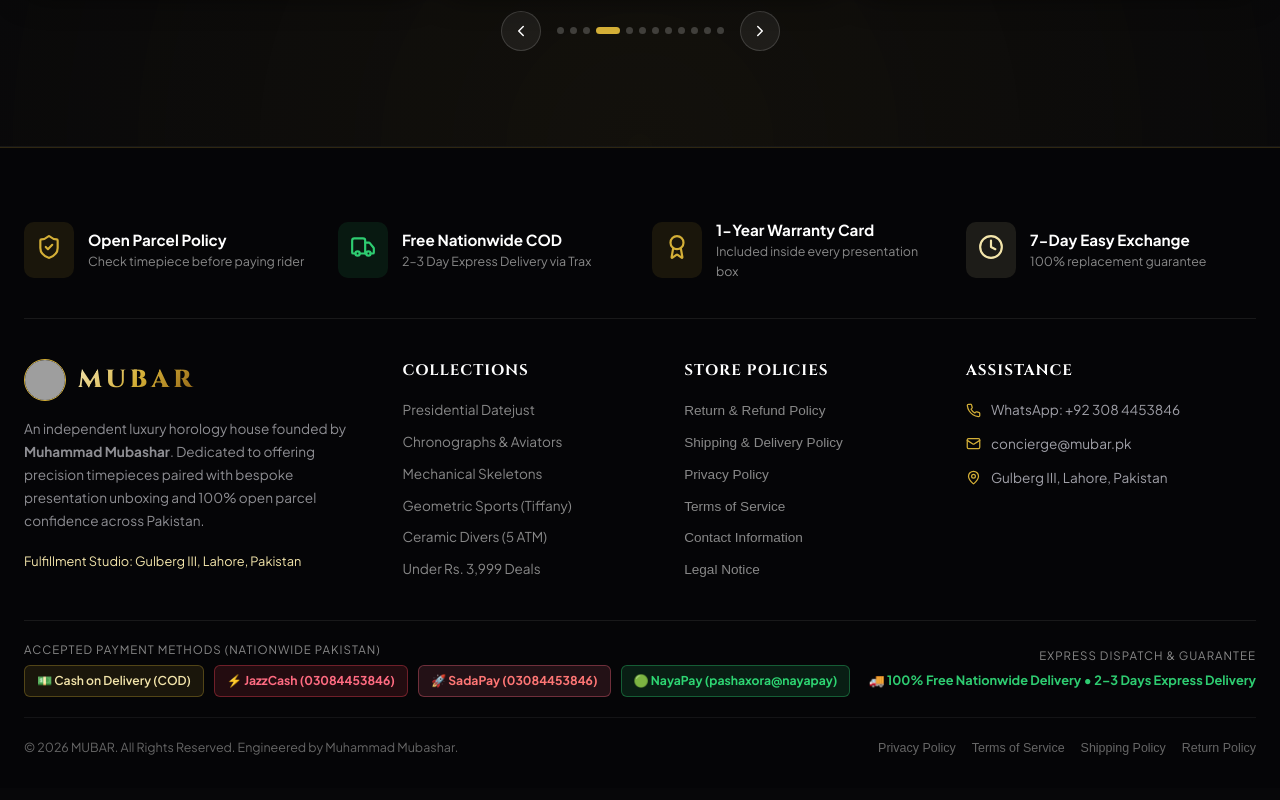
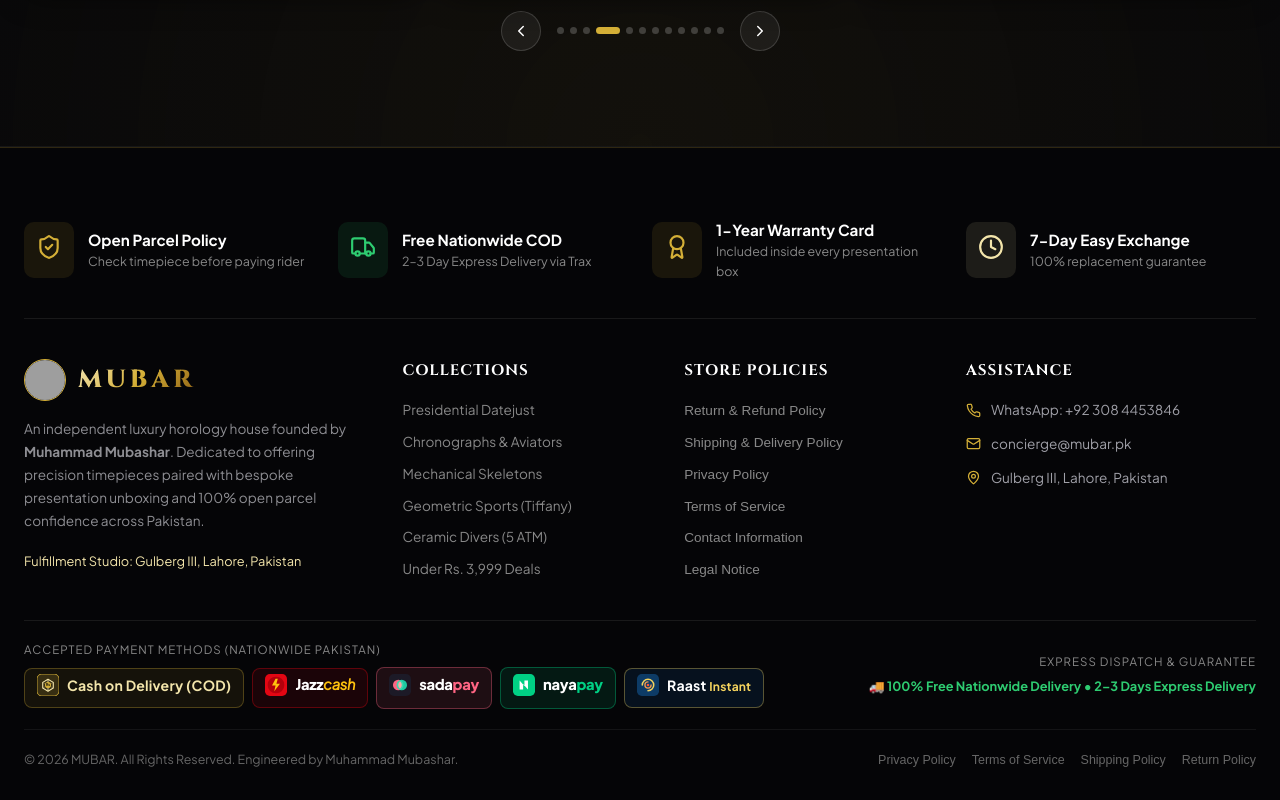
Before and after one commit to pasha804/mubar-store, a React (Vite) app: page / in a window 1280 px wide. Shown: the part 5475-6275 px from the top of the page. Built offline with nearby package versions, Linux system fonts and the light colour scheme; no server answers; grey boxes are pictures that could not be loaded; a web font is replaced by a local one.

Commit message:
feat: Add official SVG payment logos for JazzCash, SadaPay, NayaPay, Raast and remove raw numbers from footer

```diff
--- a/src/components/Footer.jsx
+++ b/src/components/Footer.jsx
@@ -1,5 +1,6 @@
 import React from 'react';
 import { ShieldCheck, Truck, Clock, Award, Phone, Mail, MapPin } from 'lucide-react';
+import { JazzCashLogo, SadaPayLogo, NayaPayLogo, CashOnDeliveryBadge, RaastLogo } from './PaymentLogos';
 
 export default function Footer({ onScrollTo, onOpenAdmin, onOpenPolicy }) {
   return (
@@ -175,22 +176,25 @@
           gap: '16px'
         }}>
           <div>
-            <div style={{ fontSize: '0.72rem', color: '#888', textTransform: 'uppercase', letterSpacing: '1px', marginBottom: '6px' }}>
+            <div style={{ fontSize: '0.72rem', color: '#888', textTransform: 'uppercase', letterSpacing: '1px', marginBottom: '8px' }}>
               ACCEPTED PAYMENT METHODS (NATIONWIDE PAKISTAN)
             </div>
-            <div style={{ display: 'flex', alignItems: 'center', gap: '10px', flexWrap: 'wrap' }}>
-              <span style={{ background: 'rgba(212, 175, 55, 0.1)', border: '1px solid rgba(212, 175, 55, 0.3)', padding: '5px 12px', borderRadius: '6px', fontSize: '0.76rem', color: '#F3E5AB', fontWeight: 600 }}>
-                💵 Cash on Delivery (COD)
-              </span>
-              <span style={{ background: 'rgba(255, 71, 87, 0.12)', border: '1px solid rgba(255, 71, 87, 0.35)', padding: '5px 12px', borderRadius: '6px', fontSize: '0.76rem', color: '#FF6B81', fontWeight: 700 }}>
-                ⚡ JazzCash (03084453846)
-              </span>
-              <span style={{ background: 'rgba(255, 107, 129, 0.12)', border: '1px solid rgba(255, 107, 129, 0.35)', padding: '5px 12px', borderRadius: '6px', fontSize: '0.76rem', color: '#FF7675', fontWeight: 700 }}>
-                🚀 SadaPay (03084453846)
-              </span>
-              <span style={{ background: 'rgba(46, 213, 115, 0.12)', border: '1px solid rgba(46, 213, 115, 0.35)', padding: '5px 12px', borderRadius: '6px', fontSize: '0.76rem', color: '#2ED573', fontWeight: 700 }}>
-                🟢 NayaPay (pashaxora@nayapay)
-              </span>
+            <div style={{ display: 'flex', alignItems: 'center', gap: '8px', flexWrap: 'wrap' }}>
+              <div style={{ background: 'rgba(212, 175, 55, 0.08)', border: '1px solid rgba(212, 175, 55, 0.3)', padding: '5px 12px', borderRadius: '8px' }}>
+                <CashOnDeliveryBadge size={22} />
+              </div>
+              <div style={{ background: 'rgba(227, 6, 19, 0.1)', border: '1px solid rgba(227, 6, 19, 0.35)', padding: '5px 12px', borderRadius: '8px' }}>
+                <JazzCashLogo size={22} />
+              </div>
+              <div style={{ background: 'rgba(255, 101, 132, 0.1)', border: '1px solid rgba(255, 101, 132, 0.35)', padding: '5px 12px', borderRadius: '8px' }}>
+                <SadaPayLogo size={22} />
+              </div>
+              <div style={{ background: 'rgba(0, 208, 132, 0.1)', border: '1px solid rgba(0, 208, 132, 0.35)', padding: '5px 12px', borderRadius: '8px' }}>
+                <NayaPayLogo size={22} />
+              </div>
+              <div style={{ background: 'rgba(13, 59, 102, 0.25)', border: '1px solid rgba(244, 211, 94, 0.35)', padding: '5px 12px', borderRadius: '8px' }}>
+                <RaastLogo size={22} />
+              </div>
             </div>
           </div>
 
--- /dev/null
+++ b/src/components/PaymentLogos.jsx
@@ -0,0 +1,99 @@
+import React from 'react';
+
+// Official JazzCash Logo (Red & Yellow JazzCash Brand Asset)
+export function JazzCashLogo({ size = 26, showText = true, className = "" }) {
+  return (
+    <div style={{ display: 'inline-flex', alignItems: 'center', gap: '8px' }} className={className}>
+      <svg width={size} height={size} viewBox="0 0 100 100" fill="none" xmlns="http://www.w3.org/2000/svg" style={{ flexShrink: 0 }}>
+        <rect width="100" height="100" rx="22" fill="#E30613" />
+        {/* Jazz red badge with yellow flame / spark */}
+        <circle cx="50" cy="50" r="38" fill="#B3000B" />
+        <path d="M48 22L32 52H48L42 78L68 44H52L58 22H48Z" fill="#FFC20E" />
+      </svg>
+      {showText && (
+        <span style={{ display: 'flex', alignItems: 'baseline', fontWeight: 800, letterSpacing: '-0.3px', lineHeight: 1 }}>
+          <span style={{ color: '#FFFFFF', fontSize: '0.92rem' }}>Jazz</span>
+          <span style={{ color: '#FFC20E', fontSize: '0.92rem', fontStyle: 'italic', fontWeight: 900 }}>cash</span>
+        </span>
+      )}
+    </div>
+  );
+}
+
+// Official SadaPay Logo (Coral & Turquoise Intersecting Circles Brand Glyph)
+export function SadaPayLogo({ size = 26, showText = true, className = "" }) {
+  return (
+    <div style={{ display: 'inline-flex', alignItems: 'center', gap: '8px' }} className={className}>
+      <svg width={size} height={size} viewBox="0 0 100 100" fill="none" xmlns="http://www.w3.org/2000/svg" style={{ flexShrink: 0 }}>
+        <rect width="100" height="100" rx="22" fill="#1C1A27" />
+        <circle cx="42" cy="50" r="24" fill="#FF6584" />
+        <circle cx="58" cy="50" r="24" fill="#1DE9B6" fillOpacity="0.85" />
+        <path d="M50 34.2C54.8 38.3 58 43.8 58 50C58 56.2 54.8 61.7 50 65.8C45.2 61.7 42 56.2 42 50C42 43.8 45.2 38.3 50 34.2Z" fill="#FFAAA6" />
+      </svg>
+      {showText && (
+        <span style={{ color: '#FFFFFF', fontWeight: 800, fontSize: '0.92rem', letterSpacing: '-0.3px' }}>
+          sada<span style={{ color: '#FF6584' }}>pay</span>
+        </span>
+      )}
+    </div>
+  );
+}
+
+// Official NayaPay Logo (Green Arc / Stylized Folding "N" Brand Glyph)
+export function NayaPayLogo({ size = 26, showText = true, className = "" }) {
+  return (
+    <div style={{ display: 'inline-flex', alignItems: 'center', gap: '8px' }} className={className}>
+      <svg width={size} height={size} viewBox="0 0 100 100" fill="none" xmlns="http://www.w3.org/2000/svg" style={{ flexShrink: 0 }}>
+        <rect width="100" height="100" rx="22" fill="#00D084" />
+        {/* NayaPay white origami stylized N */}
+        <path d="M30 70V30L52 54V30H68V70L46 46V70H30Z" fill="#FFFFFF" />
+      </svg>
+      {showText && (
+        <span style={{ color: '#FFFFFF', fontWeight: 800, fontSize: '0.92rem', letterSpacing: '-0.3px' }}>
+          naya<span style={{ color: '#00D084' }}>pay</span>
+        </span>
+      )}
+    </div>
+  );
+}
+
+// Cash on Delivery Trust Logo
+export function CashOnDeliveryBadge({ size = 26, showText = true, className = "" }) {
+  return (
+    <div style={{ display: 'inline-flex', alignItems: 'center', gap: '8px' }} className={className}>
+      <svg width={size} height={size} viewBox="0 0 100 100" fill="none" xmlns="http://www.w3.org/2000/svg" style={{ flexShrink: 0 }}>
+        <rect width="100" height="100" rx="22" fill="#D4AF37" fillOpacity="0.18" stroke="#D4AF37" strokeWidth="4" />
+        <path d="M26 38L50 24L74 38V64L50 78L26 64V38Z" stroke="#F3E5AB" strokeWidth="5" strokeLinejoin="round" fill="none" />
+        <path d="M50 24V78" stroke="#F3E5AB" strokeWidth="4" />
+        <path d="M26 38L74 64" stroke="#F3E5AB" strokeWidth="3" opacity="0.4" />
+        <path d="M74 38L26 64" stroke="#F3E5AB" strokeWidth="3" opacity="0.4" />
+        <circle cx="50" cy="50" r="14" fill="#D4AF37" />
+        <text x="50" y="55" textAnchor="middle" fill="#070709" fontSize="15" fontWeight="900" fontFamily="sans-serif">Rs</text>
+      </svg>
+      {showText && (
+        <span style={{ color: '#F3E5AB', fontWeight: 700, fontSize: '0.88rem', letterSpacing: '0.2px' }}>
+          Cash on Delivery (COD)
+        </span>
+      )}
+    </div>
+  );
+}
+
+// Raast / SBP Instant Payment Logo
+export function RaastLogo({ size = 26, showText = true, className = "" }) {
+  return (
+    <div style={{ display: 'inline-flex', alignItems: 'center', gap: '8px' }} className={className}>
+      <svg width={size} height={size} viewBox="0 0 100 100" fill="none" xmlns="http://www.w3.org/2000/svg" style={{ flexShrink: 0 }}>
+        <rect width="100" height="100" rx="22" fill="#0D3B66" />
+        <path d="M24 50C24 35.6 35.6 24 50 24C64.4 24 76 35.6 76 50C76 64.4 64.4 76 50 76" stroke="#F4D35E" strokeWidth="7" strokeLinecap="round" />
+        <path d="M50 36C42.3 36 36 42.3 36 50C36 57.7 42.3 64 50 64C57.7 64 64 57.7 64 50" stroke="#EE964B" strokeWidth="6" strokeLinecap="round" />
+        <circle cx="50" cy="50" r="6" fill="#F95738" />
+      </svg>
+      {showText && (
+        <span style={{ color: '#FFFFFF', fontWeight: 700, fontSize: '0.88rem', letterSpacing: '0.2px' }}>
+          Raast <span style={{ color: '#F4D35E', fontSize: '0.75rem' }}>Instant</span>
+        </span>
+      )}
+    </div>
+  );
+}
--- a/src/components/QuickCODModal.jsx
+++ b/src/components/QuickCODModal.jsx
@@ -9,6 +9,7 @@
 import { persistNewOrder } from '../services/storeSync';
 import { getWatchWhatsAppUrl } from '../services/whatsappService';
 import { trackPurchase, trackInitiateCheckout, trackWhatsAppContact } from '../services/pixelService';
+import { JazzCashLogo, SadaPayLogo, NayaPayLogo } from './PaymentLogos';
 
 const PROVINCES = [
   'Punjab',
@@ -748,6 +749,12 @@
                       {Object.keys(PAYMENT_ACCOUNTS).map(key => {
                         const acc = PAYMENT_ACCOUNTS[key];
                         const isSelected = selectedAccountKey === key;
+                        const renderLogo = () => {
+                          if (key === 'jazzcash') return <JazzCashLogo size={18} showText={false} />;
+                          if (key === 'sadapay') return <SadaPayLogo size={18} showText={false} />;
+                          if (key === 'nayapay') return <NayaPayLogo size={18} showText={false} />;
+                          return null;
+                        };
                         return (
                           <button
                             key={key}
@@ -763,13 +770,16 @@
                               display: 'flex',
                               flexDirection: 'column',
                               alignItems: 'center',
-                              gap: '4px',
+                              gap: '6px',
                               transition: 'all 0.2s'
                             }}
                           >
-                            <span style={{ fontSize: '0.85rem', fontWeight: 800, color: isSelected ? acc.color : '#bbb' }}>
-                              {acc.name}
-                            </span>
+                            <div style={{ display: 'flex', alignItems: 'center', gap: '5px' }}>
+                              {renderLogo()}
+                              <span style={{ fontSize: '0.85rem', fontWeight: 800, color: isSelected ? acc.color : '#bbb' }}>
+                                {acc.name}
+                              </span>
+                            </div>
                             <span style={{ fontSize: '0.62rem', color: isSelected ? '#ddd' : '#666', textAlign: 'center' }}>
                               {acc.badge}
                             </span>
```
